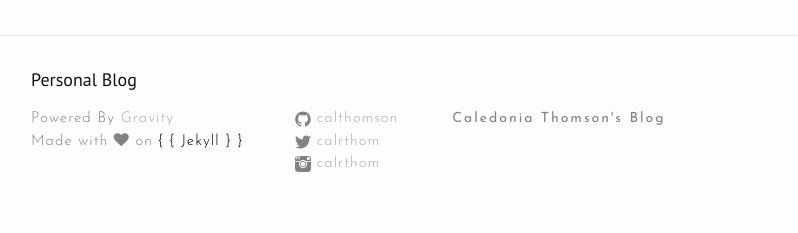
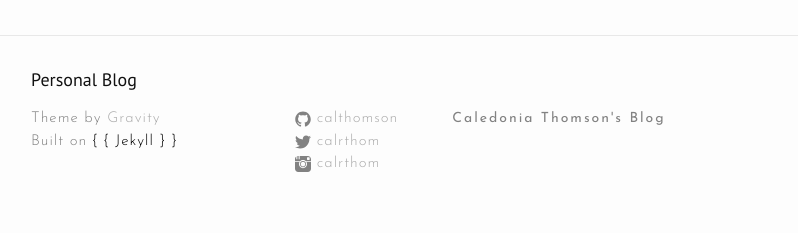
Before and after one commit to calthomson/calthomson.github.io, a Jekyll site: the page built from index.html, in a window 1280 px wide. Shown: the part 1001-1234 px from the top of the page, without its empty margins (239-1037 px from the left). Built offline with Jekyll 4.4.1, drawn with Linux system fonts in a browser that asks for light colours; nearby versions of some CDN libraries.

Commit message:
Update footer.html

```diff
--- a/_includes/footer.html
+++ b/_includes/footer.html
@@ -7,8 +7,8 @@
     <div class="footer-col-wrapper">
       <div class="footer-col footer-col-1">
         <ul class="contact-list footer-content">
-          <li>Powered By <a href="http://github.com/hemangsk/Gravity">Gravity</a></li>
-          <li>Made with <i class="fa fa-heart"></i> on <a href="jekyll.com"><span style="color:black">{ { Jekyll } }</a></span></li>
+          <li>Theme by <a href="http://github.com/hemangsk/Gravity">Gravity</a></li>
+          <li>Built on <a href="jekyll.com"><span style="color:black">{ { Jekyll } }</a></span></li>
 
 
         </ul>
```
